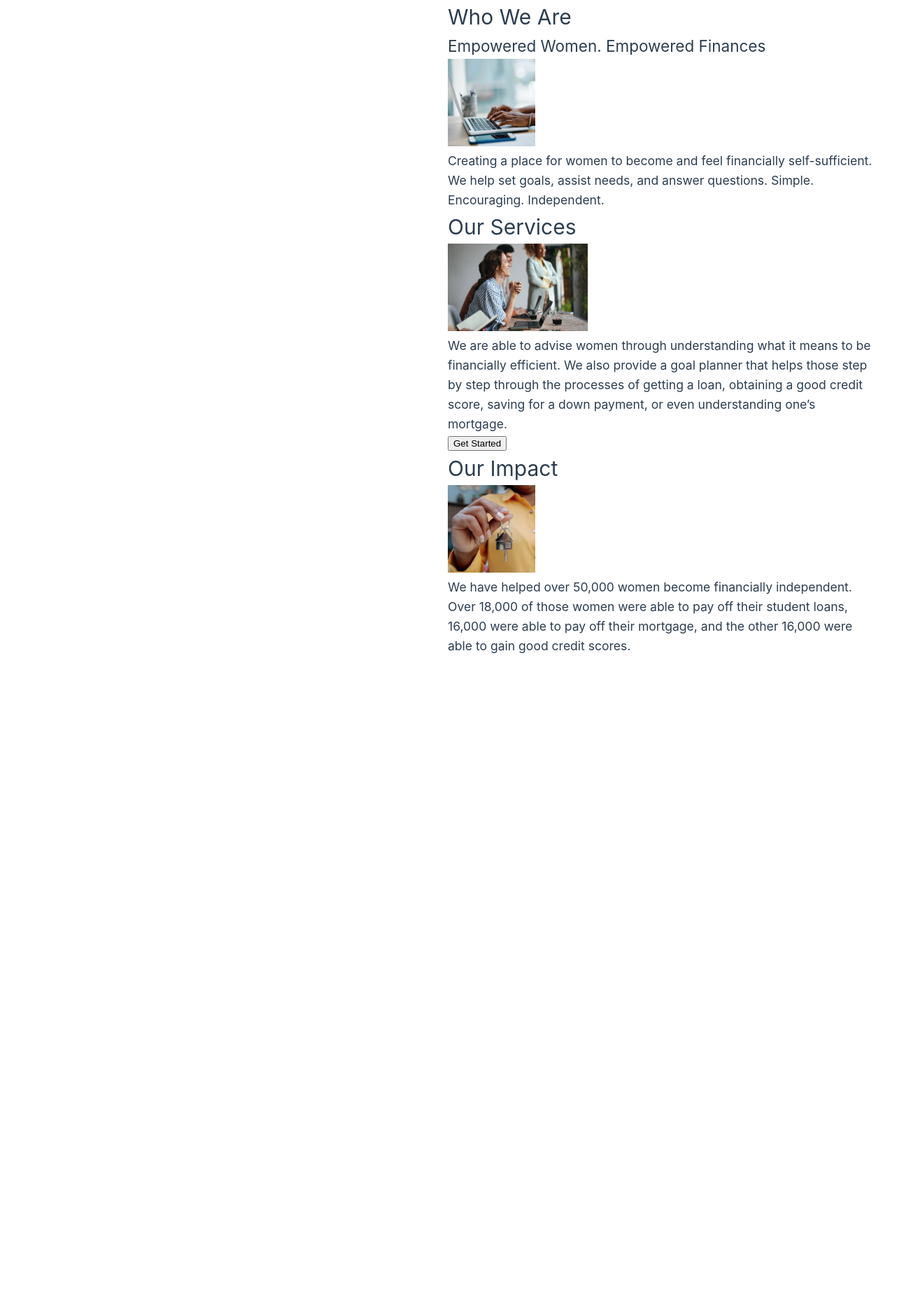
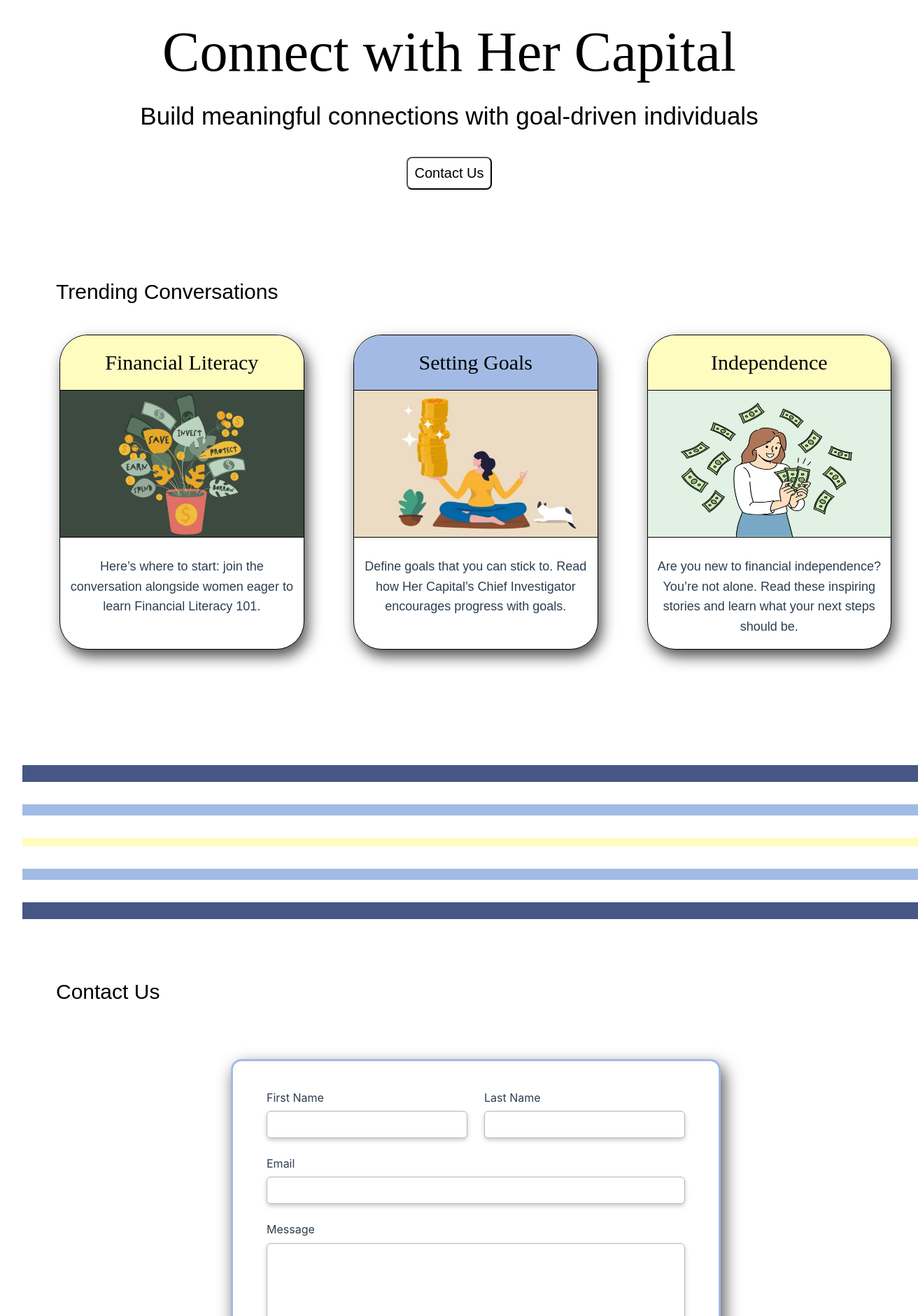
Before and after one commit to jessicajordan31/project-1-part-2, a Vue app in the folder Project-1-Part-2/: page / in a window 1280 px wide. Shown: the top 1880 px of the page at 70% size, 1312 px wide, since content can reach past the window. Before the commit the page ends 937 px from the top, so only its background shows below. Built offline with nearby package versions, Linux system fonts and the light colour scheme.

Commit message:
coded the connect page, need to fix the lines and cards

```diff
--- a/Project-1-Part-2/src/App.vue
+++ b/Project-1-Part-2/src/App.vue
@@ -1,49 +1,22 @@
 <script setup>
-import HelloWorld from './components/HelloWorld.vue'
-import TheWelcome from './components/TheWelcome.vue'
-import About from './components/About.vue'
+  import About from './components/About.vue'
+  import Connect from './components/Connect.vue'
+  import Login from './components/Login.vue'
 </script>
 
 <template>
-  <header>
-    <!-- <img alt="Vue logo" class="logo" src="./assets/logo.svg" width="125" height="125" />
+  <!-- <header>
+    <img alt="Vue logo" class="logo" src="./assets/logo.svg" width="125" height="125" />
 
     <div class="wrapper">
       <HelloWorld msg="You did it!" />
-    </div> -->
-  </header>
+    </div>
+  </header> -->
 
   <main>
-    <!-- -->
-     <About />
+    <!-- Comment out the ones you don't want to see -->
+     <!-- <About /> -->
+     <Connect />
+     <!-- <Login /> -->
   </main>
 </template>
-
-<!-- <style scoped>
-header {
-  line-height: 1.5;
-}
-
-.logo {
-  display: block;
-  margin: 0 auto 2rem;
-}
-
-@media (min-width: 1024px) {
-  header {
-    display: flex;
-    place-items: center;
-    padding-right: calc(var(--section-gap) / 2);
-  }
-
-  .logo {
-    margin: 0 2rem 0 0;
-  }
-
-  header .wrapper {
-    display: flex;
-    place-items: flex-start;
-    flex-wrap: wrap;
-  }
-}
-</style> -->
--- a/Project-1-Part-2/src/components/Connect.vue
+++ b/Project-1-Part-2/src/components/Connect.vue
@@ -1,54 +1,64 @@
+<!-- jess to do: fix horizontal scroll on cards -->
+
 <template>
     <!-- Connect Headers -->
      <div class="heading">
         <div class="heading-text">
             <h1>Connect with Her Capital</h1>
             <h2>Build meaningful connections with goal-driven individuals</h2>
+            <button class="btn-w">Contact Us</button>
         </div>
-        <button>Contact Us</button>
      </div>
 
      <!-- Connect Convo Cards -->
      <div class="connect-convos">
-        <h3>Trending Conversations</h3>
+        <h4>Trending Conversations</h4>
+        <div class="scroll">
             <div class="cards-carousel">
-            <div class="fin-lit-card">
-                <h3 class="card-title">Financial Literacy</h3>
-                <img alt="Financial Literacy Image" src="../assets/connect-financial-literacy.jpg">
+                <div class="card">
+                    <h3 class="card-title" id="yellow">Financial Literacy</h3>
+                    <img alt="Financial Literacy Image" src="../assets/connect-financial-litercy.jpg" width="348px" height="210">
                     <p>Here’s where to start: join the conversation alongside women eager to learn Financial Literacy 101.</p>
                 </div>
-            <div class="goals-card">
-                <h3 class="card-title">Setting Goals</h3>
-                <img alt="Goals image" src="../assets/connect-setting-goals.jpg">
+                <div class="card">
+                    <h3 class="card-title" id="blue">Setting Goals</h3>
+                    <img alt="Goals image" src="../assets/connect-setting-goals.jpg" width="348px" height="210">
                     <p>Define goals that you can stick to. Read how Her Capital’s Chief Investigator encourages progress with goals.</p>
                 </div>
-            <div class="independence-card">
-                <h3 class="card-title">Independence</h3>
-                <img alt="Independece Image" src="../assets/connect-saving.jpg">
+                <div class="card">
+                    <h3 class="card-title" id="yellow">Independence</h3>
+                    <img alt="Independece Image" src="../assets/connect-independence.jpg" width="347px" height="210">
                     <p>Are you new to financial independence? You’re not alone. Read these inspiring stories and learn what your next steps should be.</p>
                 </div>
-            <div class="saving-card">
-                <h3 class="card-title">Saving & Budgeting</h3>
-                <img alt="Saving image" src="../assets/connect-saving.jpg"/>
+                <div class="card">
+                    <h3 class="card-title" id="blue">Saving & Budgeting</h3>
+                    <img alt="Saving image" src="../assets/connect-saving.jpg" width="347px" height="210"/>
                     <p>Learn how to save smartly by hearing from these 10 women.</p>
                 </div>
-            <div class="goals-card">
-                <h3 class="card-title">Community</h3>
-                <img alt="Community image" src="../assets/connect-community.png"/>
+                <div class="card">
+                    <h3 class="card-title" id="yellow">Community</h3>
+                    <img alt="Community image" src="../assets/connect-community.png" width="346px" height="210"/>
                     <p>Meet other women who are empowered using Her Capital.</p>
                 </div>
             </div>
         </div>
+     </div><br><br>
 
      <div class="separator">
-
-     </div>
+        <div class="bar" id="blue-bar"></div>
+        <div class="bar" id="light-blue-bar"></div>
+        <div class="bar" id="yellow-bar"></div>
+        <div class="bar" id="light-blue-bar"></div>
+        <div class="bar" id="blue-bar"></div>
+     </div><br><br>
 
      <!-- Form for contacting Her Capital -->
      <div class="connect-contact">
-        <h3>Contact Us</h3>
+        <h4>Contact Us</h4><br><br><br>
+        <div class="form-box">
             <div class="form">
                 <form name="contact-form" method="post" action="">
+                    <div class="names-row">
                         <div class="mb-3">
                             <label for="fname" class="form-label">First Name</label>
                             <input id="fname" name="FirstName" type="text" class="form-control">
@@ -57,12 +67,187 @@
                             <label for="lname" class="form-label">Last Name</label>
                             <input id="lname" name="FirstName" type="text" class="form-control">
                         </div>
+                    </div>
+                    <div class="mb-3">
+                        <label for="email" class="form-label">Email</label>
+                        <input id="email" name="Email" type="email" class="form-control">
+                    </div>
                     <div class="mb-3">
                         <label for="message" class="form-label">Message</label>
-                    <textarea name="Message" id="message" class="form-control" rows="3"></textarea>
+                        <textarea name="Message" id="message" class="form-control" rows="5"></textarea>
                     </div>
-                <button class="btn btn-primary" type="submit">Submit</button>
+                    <button class="btn-w submit-btn" type="submit">Submit</button>
                 </form>
             </div>
         </div>
+
+     </div>
 </template>
+
+<style>
+    body{
+        margin: 0;
+        overflow-x: hidden;
+    }
+    h1{
+        font-family: "Jomolhari", serif;
+        font-size: 80px;
+        color: #000;
+        font-weight: 510;
+    }
+    h2, h3{
+        font-family: "Zen Kaku Gothic New", sans-serif;
+        font-size: 35px;
+        color: #000;
+    }
+    h4{
+        font-size: 30px;
+        font-family: "Zen Kaku Gothic New", sans-serif;
+        color: #000;
+    }
+    p{
+        font-family: "Zen Kaku Gothic New", sans-serif;
+        font-size: 18px;
+        padding: 10px;
+        padding-top: 20px;
+    }
+    .heading{
+        padding: 10px;
+        width: 100%;
+        margin: 0 0 7rem;
+        align-items: center;
+    }
+    .heading-text{
+        width: 100%;
+        max-width: 1200px;
+        text-align: center;
+    }
+    .btn-w{
+        background-color: #fff;
+        stroke: 1px solid #465786;
+        border-radius: 8px;
+        padding: 10px 10px 10px 10px;
+        color: #000;
+        font-size: 20px;
+        margin-top: 30px;
+    }
+    .btn-w:hover{
+        color: #fff;
+        background-color: #465786;
+        transition: 0.2s;
+    }
+    .connect-convos{
+        margin: 0 0 3rem;
+        padding: 0 3rem;
+    }
+    .cards-carousel{
+        display: flex;
+        flex-direction: row;
+        flex-wrap: nowrap;
+        padding: 2rem 3rem;
+        gap: 70px;
+    }
+    .card{
+        box-shadow: 5px 10px 20px #505050;
+        border: 1px solid #000;
+        background-color: #fff;
+        border-radius: 40px;
+        width: 350px;
+        height: 450px;
+        text-align: center;
+        margin: 0;
+    }
+    .card:hover{
+        box-shadow: 10px 18px 25px #656565;
+        transition: .3s;
+    }
+    .scroll{
+        width: calc(100% + 8rem);
+        max-width: 100vw;
+        margin: 0 -3rem;
+        padding: 0.3rem;
+        overflow-x: auto;
+        overflow-y: hidden;
+        -webkit-overflow-scrolling: touch;
+    }
+    .card-title{
+        font-family: "Jomolhari", serif;
+        font-size: 30px;
+        padding: 15px;
+    }
+    #yellow{
+        background-color: #FFFCC0;
+        border-radius: 40px 40px 0px 0px;
+        border-bottom: 1px solid #000;
+    }
+    #blue{
+        background-color: #A3BBE4;
+        border-radius: 40px 40px 0px 0px;
+        border-bottom: 1px solid #000;
+    }
+    img{
+        border-bottom: 1px solid #000;
+    }
+    .separator{
+        width: 100vw;
+        position: relative;
+        padding: 0;
+        box-sizing: border-box;
+        margin: 2rem 0;
+    }
+    .bar{
+        display: block;
+        width: 100%;
+        margin: 1rem 0 2rem;
+    }
+    #blue-bar{
+        border: 12px solid #465786;
+    }
+    #light-blue-bar{
+        border: 8px solid #A3BBE4;
+    }
+    #yellow-bar{
+        border: 6px solid #FFFCC0;
+    }
+    .connect-contact{
+        padding: 0 3rem 4rem;
+    }
+    .form-box{
+        max-width: 700px;
+        padding: 2.5rem 3rem;
+        margin-left: 250px;
+        box-shadow: 5px 10px 23px #505050;
+        border: 3px solid #A3BBE4;
+        background-color: #fff;
+        border-radius: 15px;
+    }
+    .names-row {
+        display: flex;
+        gap: 1.5rem;
+    }
+    .mb-3{
+        margin-bottom: 1.5rem;
+        flex: 1;
+    }
+    .form-label {
+        display: block;
+        margin-bottom: 0.35rem;
+        font-size: 16px;
+    }
+    .form-control {
+        width: 100%;
+        padding: 0.6rem 0.75rem;
+        border-radius: 6px;
+        border: 1px solid #b7b7b7;
+        font-size: 16px;
+        box-shadow: 0 3px 6px rgba(0, 0, 0, 0.2);
+    }
+    textarea.form-control {
+        min-height: 160px;
+        resize: vertical;
+    }
+    .btn-w.submit-btn {
+        padding: 0.6rem 0.75rem;
+        margin: 1.5rem auto 0;
+    }
+</style>
```
Lines whose indentation alone changed are shown as unchanged.
